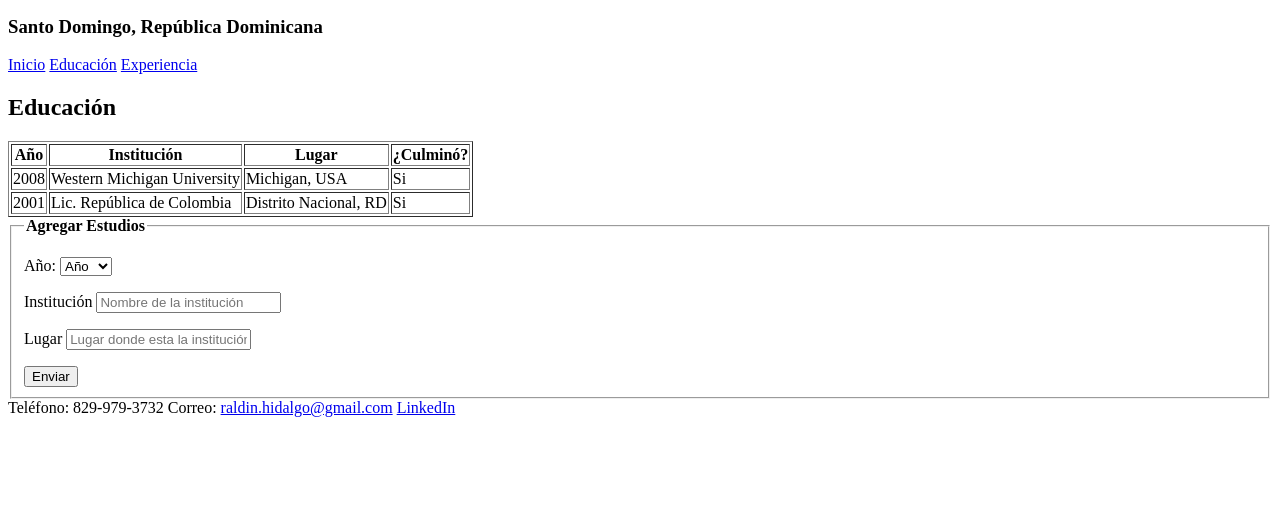
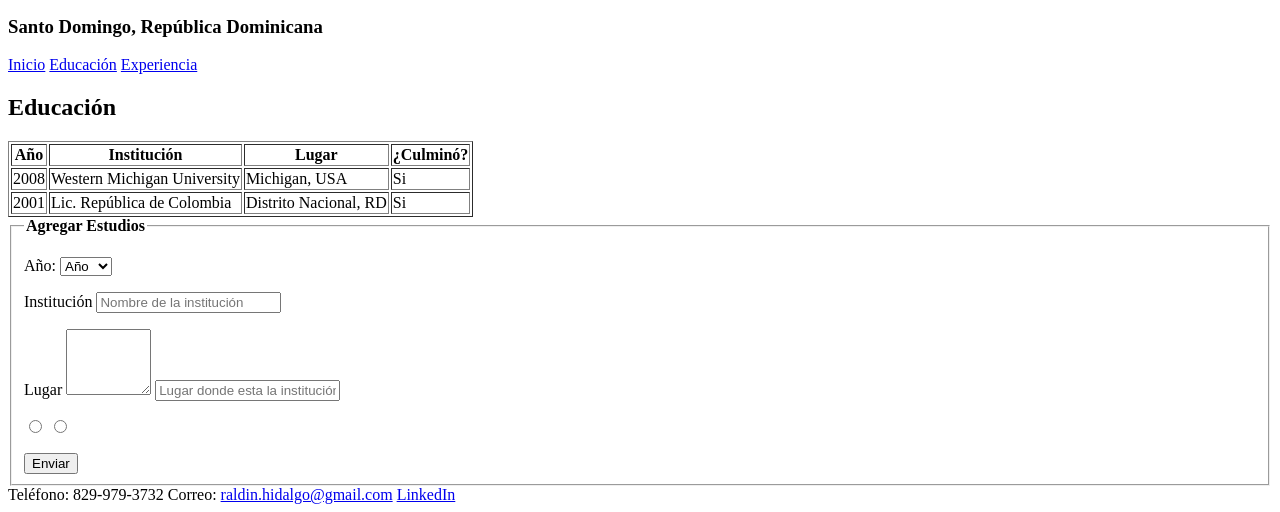
Before and after one commit to raldin14/Hojadevida, a plain HTML site: page pages/educacion.html in a window 1280 px wide. Shown: the part 314-826 px from the top of the page. Before the commit the page ends 800 px from the top, so only its background shows below. Drawn offline with Linux system fonts and the light colour scheme; files whose address does not match are found by name.

Commit message:
Adding other details

```diff
--- a/pages/educacion.html
+++ b/pages/educacion.html
@@ -74,7 +74,12 @@
                     </p>
                     <p>
                         <label for="lugar">Lugar</label>
+                        <textarea name="lugar" rows="4" cols="8"></textarea>
                         <input type="text" name="lugar" id="lugar" required placeholder="Lugar donde esta la institución">
+                    </p>
+                    <p>
+                        <input type="radio" name="culmino" value="Si">
+                        <input type="radio" name="culmino" value="No">
                     </p>
                         <input type="submit" name="enviar" value="Enviar">
                 </fieldset>
```
